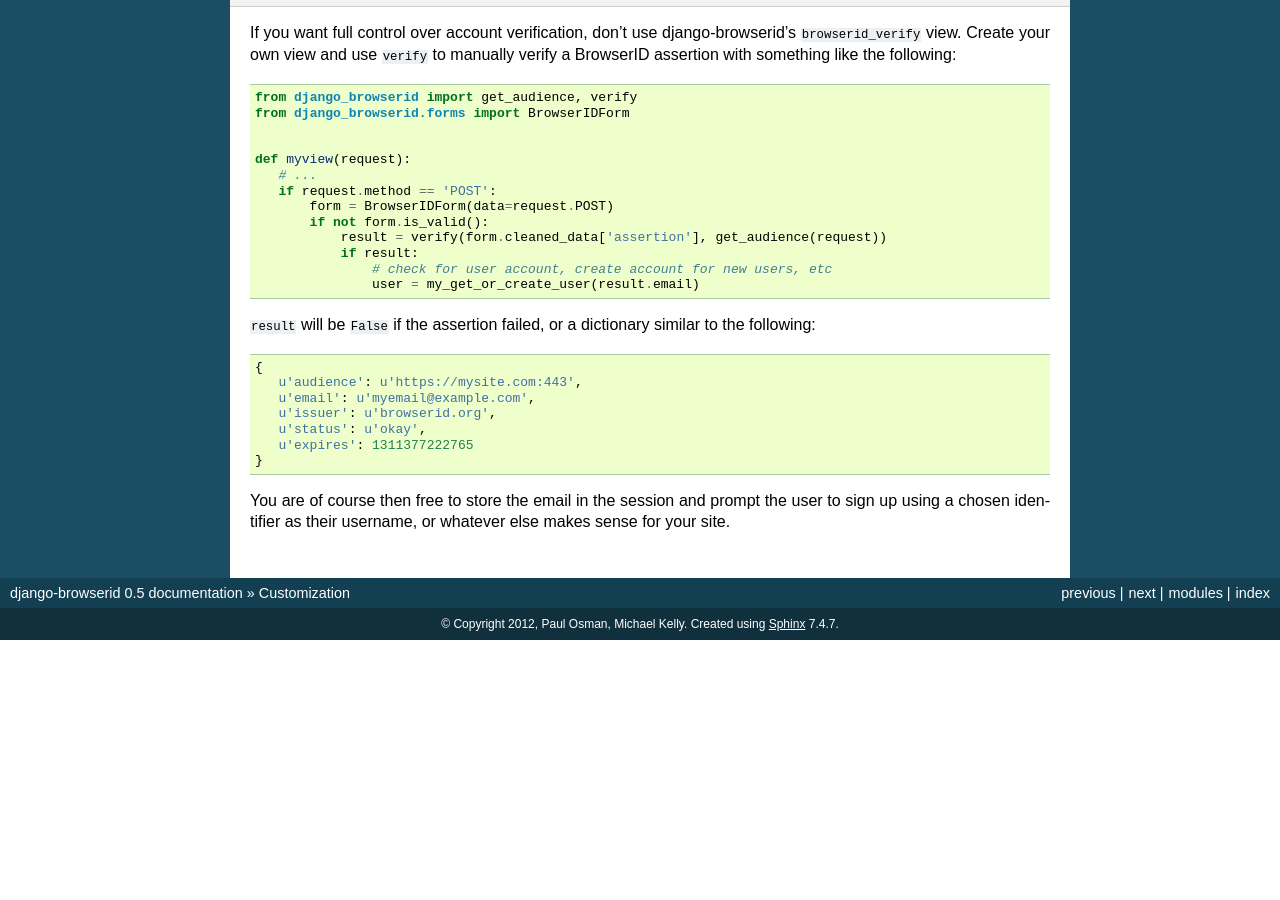
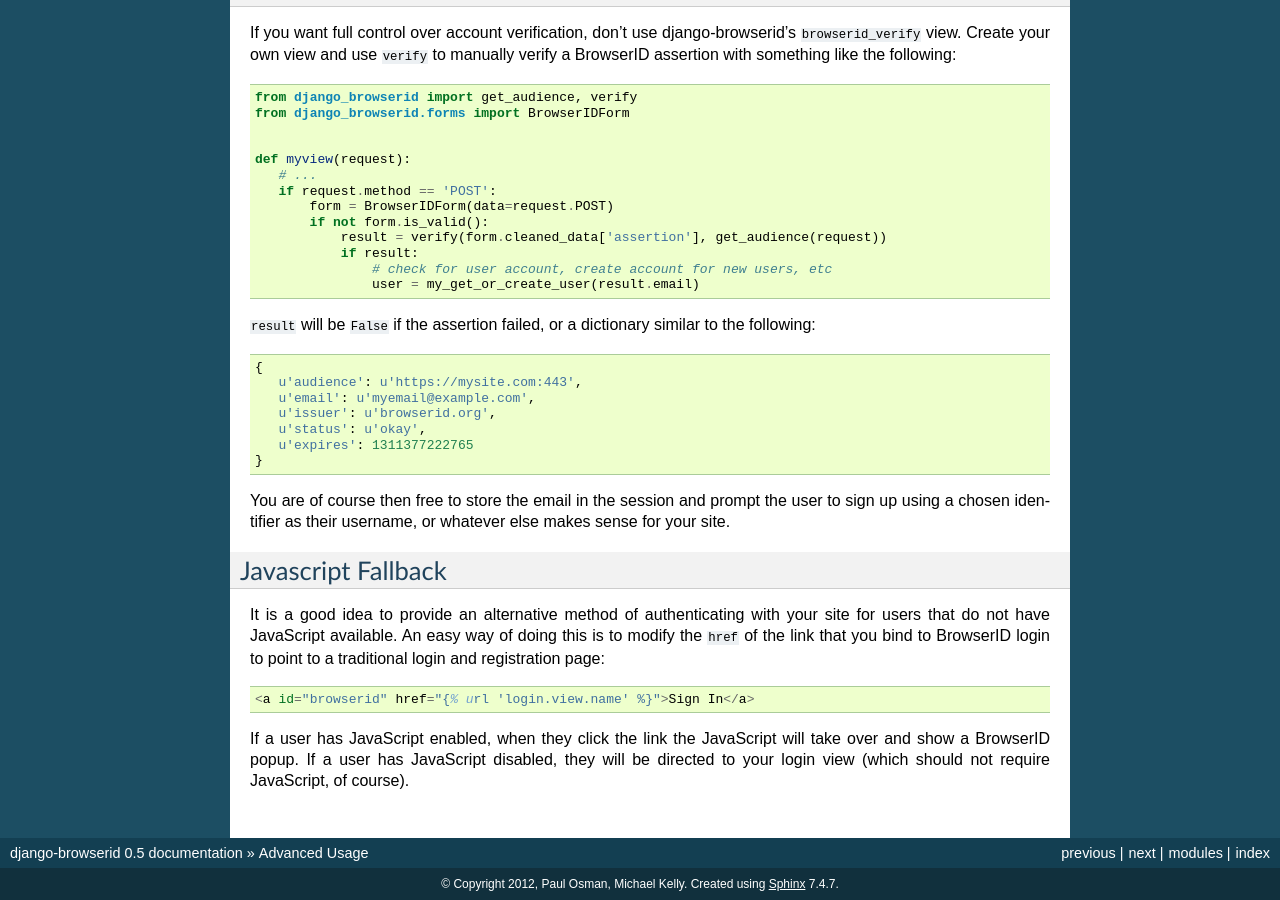
Before and after one commit to mozilla/django-browserid, a Sphinx documentation site: the page built from docs/details/advanced.rst, in a window 1280 px wide and 900 px high, scrolled down 693 px. Built offline with Sphinx 7.4.7, drawn with Linux system fonts in a browser that asks for light colours; before the commit the page ends 1333 px from its top, so only the background shows below that; some of the changed text lies outside the part shown.

Commit message:
Fix #33: Document Javascript Fallback.
An earlier commit already removed the misleading
`{% url gracfully_degrade %}` piece and noted the jQuery
dependency. This commit finishes up the improvements by
documenting how to add graceful degradation to your login
links.

```diff
--- a/docs/details/customization.rst
+++ b/docs/details/advanced.rst
@@ -1,7 +1,5 @@
-Customization
-=============
-
-.. _auto-user:
+Advanced Usage
+==============
 
 Automatic Account Creation
 --------------------------
@@ -37,6 +35,7 @@ You can disable account creation, but continue to use the
 following::
 
     BROWSERID_CREATE_USER = False
+
 
 Custom Verification
 -------------------
@@ -74,3 +73,19 @@ similar to the following::
 You are of course then free to store the email in the session and
 prompt the user to sign up using a chosen identifier as their
 username, or whatever else makes sense for your site.
+
+
+Javascript Fallback
+-------------------
+
+It is a good idea to provide an alternative method of authenticating with your
+site for users that do not have JavaScript available. An easy way of doing this
+is to modify the ``href`` of the link that you bind to BrowserID login to point
+to a traditional login and registration page::
+
+   <a id="browserid" href="{% url 'login.view.name' %}">Sign In</a>
+
+If a user has JavaScript enabled, when they click the link the JavaScript will
+take over and show a BrowserID popup. If a user has JavaScript disabled, they
+will be directed to your login view (which should not require JavaScript, of
+course).
--- a/docs/index.rst
+++ b/docs/index.rst
@@ -20,6 +20,6 @@ to fork_ and contribute!
    :maxdepth: 2
 
    setup
-   details/customization
+   details/advanced
    details/settings
    details/troubleshooting
```
